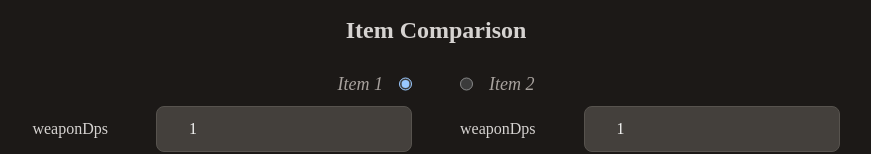
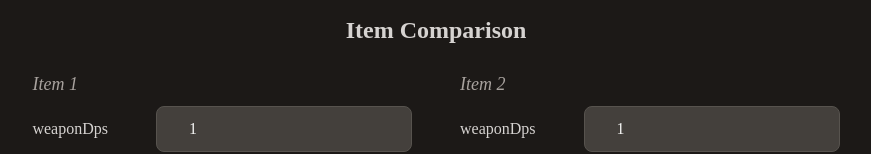
Before and after one commit to rcoopr/d4-damage-calc, a React (Vite) app: page / in a window 1280 px wide. Shown: the part 648-802 px from the top of the page, without its empty margins (204-1075 px from the left). Built offline with nearby package versions, Linux system fonts and the light colour scheme.

Commit message:
hide useless item select

```diff
--- a/src/item-comparison.tsx
+++ b/src/item-comparison.tsx
@@ -1,50 +1,48 @@
-import { useCallback, ChangeEventHandler } from 'react';
 import { StatInput } from './stat-input';
-import { useItemSelection } from './store';
 
 export function ItemComparison() {
-  const { item, setItem } = useItemSelection();
-  const onItem1Select = useCallback<ChangeEventHandler<HTMLInputElement>>(
-    (ev) => {
-      if (ev.currentTarget.checked) setItem(1);
-    },
-    [setItem]
-  );
-  const onItem2Select = useCallback<ChangeEventHandler<HTMLInputElement>>(
-    (ev) => {
-      if (ev.currentTarget.checked) setItem(2);
-    },
-    [setItem]
-  );
+  // const { item, setItem } = useItemSelection();
+  // const onItem1Select = useCallback<ChangeEventHandler<HTMLInputElement>>(
+  //   (ev) => {
+  //     if (ev.currentTarget.checked) setItem(1);
+  //   },
+  //   [setItem]
+  // );
+  // const onItem2Select = useCallback<ChangeEventHandler<HTMLInputElement>>(
+  //   (ev) => {
+  //     if (ev.currentTarget.checked) setItem(2);
+  //   },
+  //   [setItem]
+  // );
 
   return (
     <div className="grid lg:grid-rows-[repeat(7,_auto)] lg:grid-cols-2 lg:grid-flow-col gap-x-12 gap-y-2 relative">
-      <label htmlFor="item-1-select" className="flex ml-auto pl-4 gap-4 cursor-pointer">
-        <h3 className="text-lg italic text-stone-400">Item 1</h3>
-        <input
+      {/* <label htmlFor="item-1-select" className="flex ml-auto pl-4 gap-4 cursor-pointer"> */}
+      <h3 className="text-lg italic text-stone-400">Item 1</h3>
+      {/* <input
           id="item-1-select"
           type="radio"
           checked={item === 1}
           onChange={onItem1Select}
           name="item-select"
           className="cursor-pointer"
-        />
-      </label>
+        /> */}
+      {/* </label> */}
       <StatInput name="item1" />
-      <label
+      {/* <label
         htmlFor="item-2-select"
         className="flex max-md:ml-auto md:mr-auto max-md:pl-4 md:pr-4 gap-4 cursor-pointer flex-row-reverse"
-      >
-        <h3 className="text-lg italic text-stone-400">Item 2</h3>
-        <input
+      > */}
+      <h3 className="text-lg italic text-stone-400">Item 2</h3>
+      {/* <input
           id="item-2-select"
           type="radio"
           checked={item === 2}
           onChange={onItem2Select}
           name="item-select"
           className="cursor-pointer"
-        />
-      </label>
+        /> */}
+      {/* </label> */}
       <StatInput name="item2" />
     </div>
   );
```
